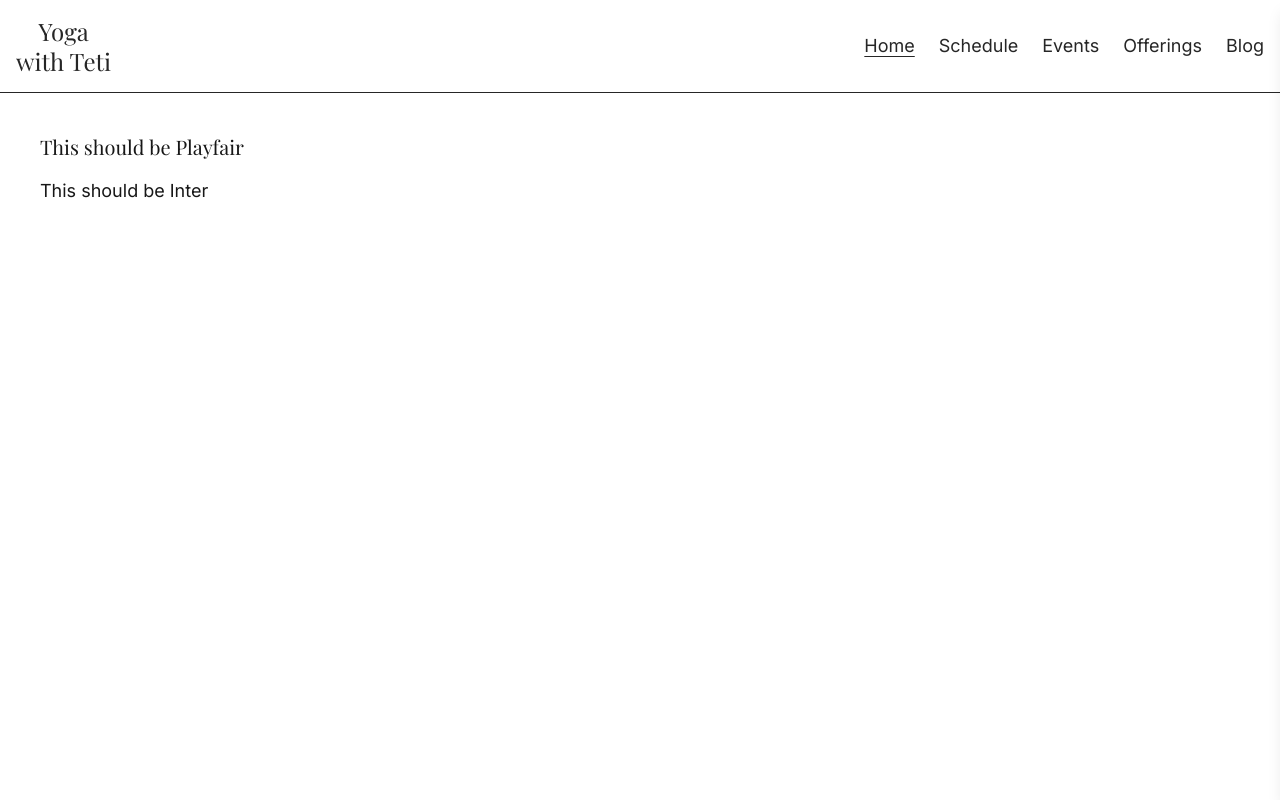
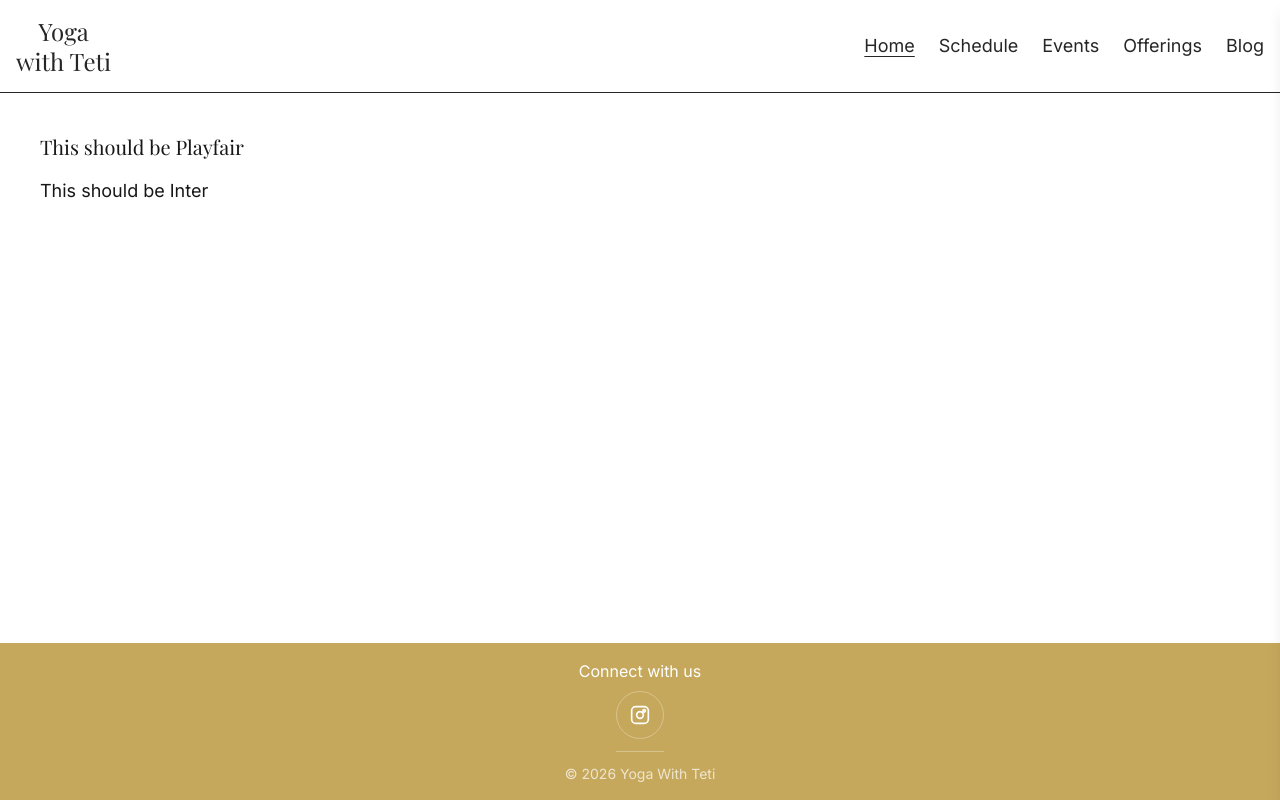
Before and after one commit to iaremchuk/yoga-with-teti, a Next.js app: page / in a window 1280 px wide. Built offline with nearby package versions, Linux system fonts and the light colour scheme; a web font is replaced by a local one.

Commit message:
Add footer

```diff
--- a/app/layout.tsx
+++ b/app/layout.tsx
@@ -1,6 +1,7 @@
 import type { Metadata } from "next";
 import { inter } from "@/lib/fonts/fonts";
 import Header from "@/components/Header";
+import Footer from "@/components/Footer";
 
 import "./globals.css";
 
@@ -19,6 +20,7 @@ export default function RootLayout({
       <body className={`${inter.className} min-h-full flex flex-col`}>
         <Header />
         <main className="flex-1">{children}</main>
+        <Footer />
       </body>
     </html>
   );
--- /dev/null
+++ b/components/Footer.tsx
@@ -0,0 +1,37 @@
+import Link from "next/link";
+
+export default function Footer() {
+  return (
+    <footer className="bg-[#C6A85C] text-white px-6 py-4">
+      <div className="max-w-5xl mx-auto flex flex-col items-center space-y-3">
+        <div className="text-center">
+          <p className="text-base mb-2">Connect with us</p>
+          <Link
+            href="https://www.instagram.com/yoga_teti?igsh=MXU5dzZqdXh3aXlu"
+            target="_blank"
+            rel="noopener noreferrer"
+            className="inline-flex items-center justify-center w-12 h-12 rounded-full border border-white/30 hover:bg-white hover:text-black transition"
+          >
+            <svg
+              xmlns="http://www.w3.org/2000/svg"
+              width="20"
+              height="20"
+              fill="none"
+              stroke="currentColor"
+              strokeWidth="2"
+              viewBox="0 0 24 24"
+            >
+              <rect x="2" y="2" width="20" height="20" rx="5" />
+              <circle cx="12" cy="12" r="4" />
+              <circle cx="17" cy="7" r="1.5" />
+            </svg>
+          </Link>
+        </div>
+        <div className="w-12 h-px bg-white/30" />
+        <p className="text-sm text-white/70">
+          &copy; {new Date().getFullYear()} Yoga With Teti
+        </p>
+      </div>
+    </footer>
+  );
+}
```
